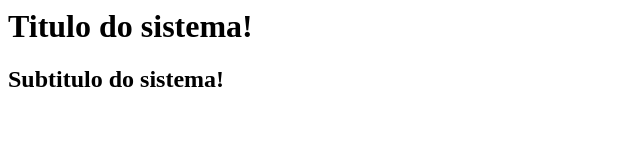
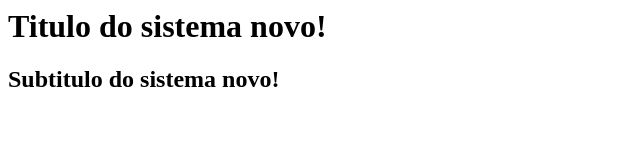
Before and after one commit to otherjsantos/git, a plain HTML site: page index.html in a window 1280 px wide. Shown: the whole page, without its empty margins (0-640 px from the left). Drawn offline with Linux system fonts and the light colour scheme.

Commit message:
Mudando o titulo e subtitulo novamente

```diff
--- a/index.html
+++ b/index.html
@@ -3,8 +3,8 @@
     </head>
     <body>
         <main>
-            <h1>Titulo do sistema!</h1>
-            <h2>Subtitulo do sistema!</h2>
+            <h1>Titulo do sistema novo!</h1>
+            <h2>Subtitulo do sistema novo!</h2>
         </main>
     </body>
 </html>
```
